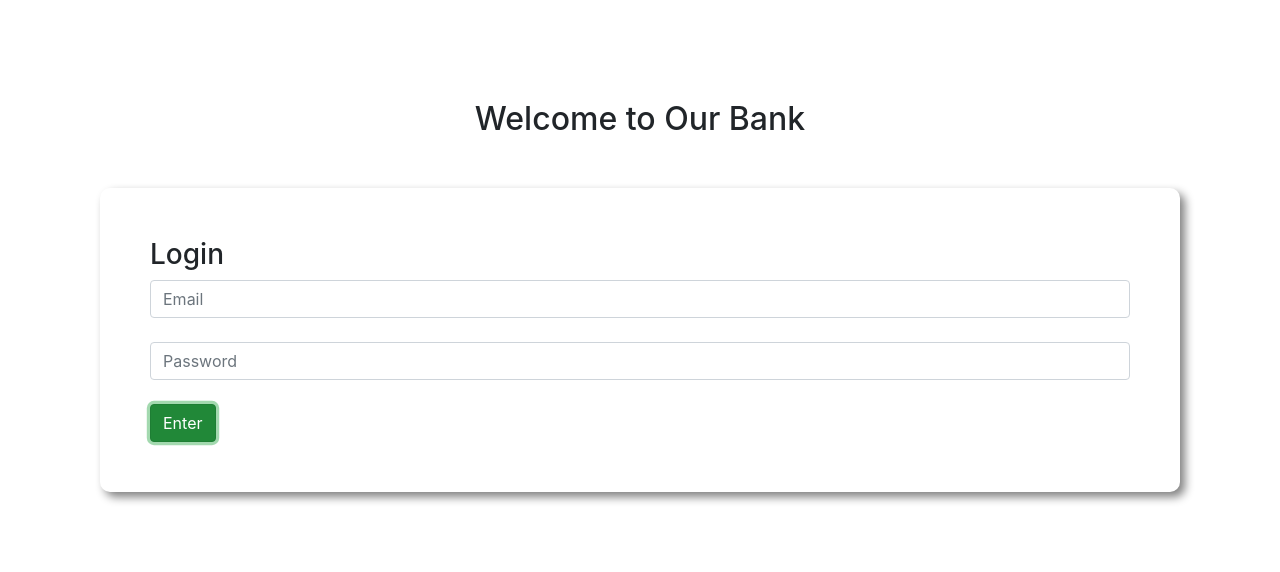
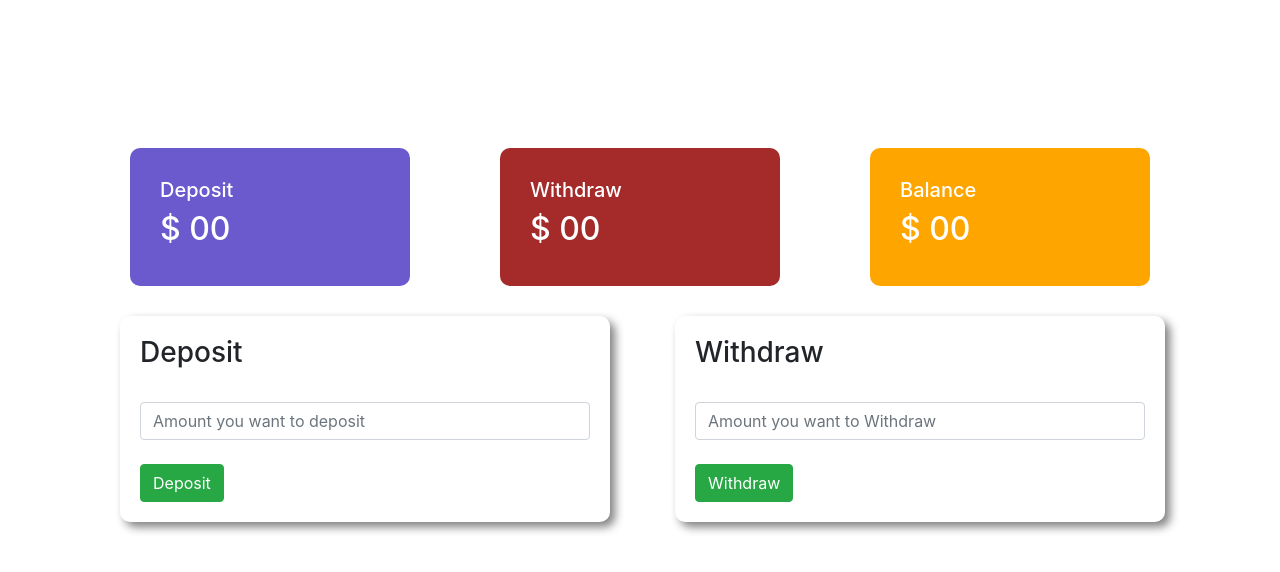
Before and after one commit to Sawkat7762/WorldBank, a plain HTML site: page index.html in a window 1280 px wide. Both pictures are taken after a click on the button "Enter". Drawn offline with nearby package versions, Linux system fonts and the light colour scheme.

Commit message:
transaction complete

```diff
--- a/index.html
+++ b/index.html
@@ -10,7 +10,7 @@
 </head>
 <body>
 
-    <Div class="login-area">
+    <div id="login-area">
         <h2 class="text-center">Welcome to Our Bank</h2>
         <div class="submit-area">
             <h3>Login</h3>
@@ -18,9 +18,100 @@
             <br>
             <input class="form-control" type="password" placeholder="Password">
             <br>
-            <button class="btn btn-success">Enter</button>
+            <button id="btn-login" class="btn btn-success">Enter</button>
         </div>
 
-    </Div>
+    </div>
+    <div id="transaction-area" class="mt-5">
+        <div class="row">
+            <div class="col-md-4">
+               <div class="deposit status">
+                <h5>Deposit</h5>
+                <h2>$ <span id="Current-deposit">00</span></h2>
+               </div>
+            </div>
+            <div class="col-md-4">
+                <div class="withdraw status">
+                    <h5>Withdraw</h5>
+                <h2>$ <span id="current-withdraw">00</span></h2>
+                </div>
+            </div>
+            <div class="col-md-4">
+                <div class="balance status">
+                    <h5>Balance</h5>
+                    <h2>$ <span id="current-balance">00</span></h2>
+
+                </div>
+            </div>
+        </div>
+        <div class="row">
+            <div class="col-md-6 ">
+                <div class="transaction-shadow">
+                    <h3>Deposit</h3>
+                <br>
+                <input id="deposit-value" class="form-control" type="text" name="" id="" placeholder="Amount you want to deposit">
+                <br>
+                <button id="deposit-btn" class="btn btn-success">Deposit</button>
+                </div>
+            </div>
+            <div class="col-md-6">
+                <div class="transaction-shadow">
+                    <h3>Withdraw</h3>
+                <br>
+                <input id="withdraw-value" class="form-control" type="text" name="" id="" placeholder="Amount you want to Withdraw">
+                <br>
+                <button id="withdraw-btn" class="btn btn-success">Withdraw</button>
+                </div>
+            </div>
+        </div>
+    </div>
+    <script>
+        const loginBtn = document.getElementById("btn-login");
+        loginBtn.addEventListener("click", function(){
+            const loginArea =document.getElementById("login-area");
+            loginArea.style.display = "none";
+            const transactionArea = document.getElementById("transaction-area");
+            transactionArea.style.display = "block";
+
+        })
+        // Transaction
+        const depositBtn = document.getElementById("deposit-btn");
+        depositBtn.addEventListener("click", function(){
+            const depositValue = document.getElementById("deposit-value").value;
+            const depositNumber = parseFloat(depositValue);
+
+            updateValue("current-balance", depositNumber);
+            updateValue("Current-deposit", depositNumber);
+            document.getElementById("deposit-value").value = "";
+
+        })
+        function updateValue(id , depositNumber){
+            const currentBalance = document.getElementById(id).innerText;
+            const currentBalanceNum = parseFloat(currentBalance);
+            const TotalBalance = currentBalanceNum + depositNumber;
+            document.getElementById(id).innerText = TotalBalance;
+
+
+        }
+
+        const withdrawBtn = document.getElementById("withdraw-btn");
+        withdrawBtn.addEventListener("click", function(){
+            const withdrawValue = document.getElementById("withdraw-value").value;
+            const withdrawNumber = parseFloat(withdrawValue);
+
+            const currentWithdraw = document.getElementById("current-withdraw").innerText;
+            const currentWithdrawNum = parseFloat(currentWithdraw);
+            const totalWithdraw = withdrawNumber + currentWithdrawNum;
+            document.getElementById("current-withdraw").innerText = totalWithdraw;
+
+            const currentBalance = document.getElementById("current-balance").innerText;
+            const currentBalanceNum = parseFloat(currentBalance);
+            const TotalBalance = currentBalanceNum - withdrawNumber;
+            document.getElementById("current-balance").innerText = TotalBalance;
+            document.getElementById("withdraw-value").value = "";
+
+        })
+
+    </script>
 </body>
 </html>
--- a/style.css
+++ b/style.css
@@ -7,3 +7,31 @@ body{
     padding: 50px;
     border-radius: 10px;
 }
+#transaction-area{
+    display: none;
+}
+.status{
+    color: white;
+    margin: 0 30px;
+    border-radius: 10px;
+    padding: 30px;
+
+}
+#transaction-area .deposit{
+    background-color: slateblue;
+
+}
+.withdraw{
+    background-color: brown;
+}
+.balance{
+    background-color: orange;
+}
+.transaction-shadow{
+    box-shadow: 5px 5px 10px gray;
+    padding: 20px;
+    margin-top:30px;
+    margin-right: 15px;
+    margin-left: 20px;
+    border-radius:10px ;
+}
```
